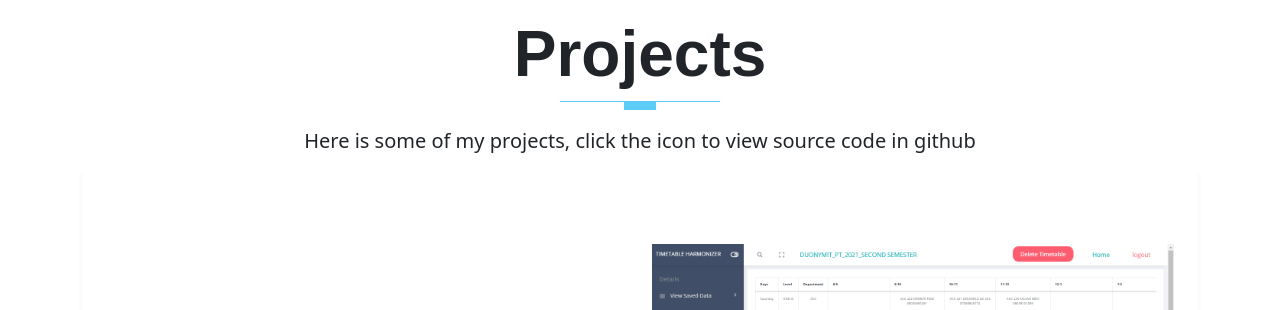
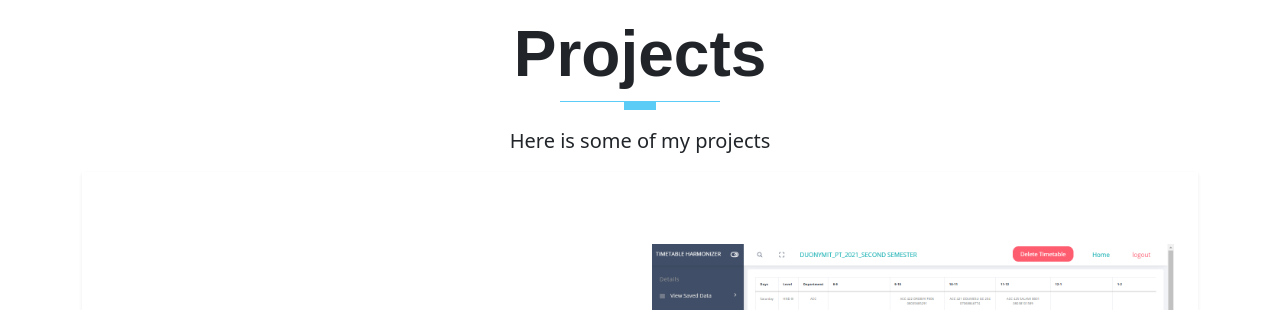
Before and after one commit to Flexsidee/hng-resume, a website: page index.html in a window 1280 px wide. Shown: the part 2240-2550 px from the top of the page. Drawn offline with nearby package versions, Linux system fonts and the light colour scheme.

Commit message:
latest update

```diff
--- a/index.html
+++ b/index.html
@@ -211,7 +211,7 @@
             <div class="row text-center mt-5">
                 <h1 class="display-3 fw-bold text-capitalize">Projects</h1>
                 <div class="heading-line"></div>
-                <p class="lead">Here is some of my projects, click the icon to view source code in github</p>
+                <p class="lead">Here is some of my projects</p>
             </div>
 
 
```
